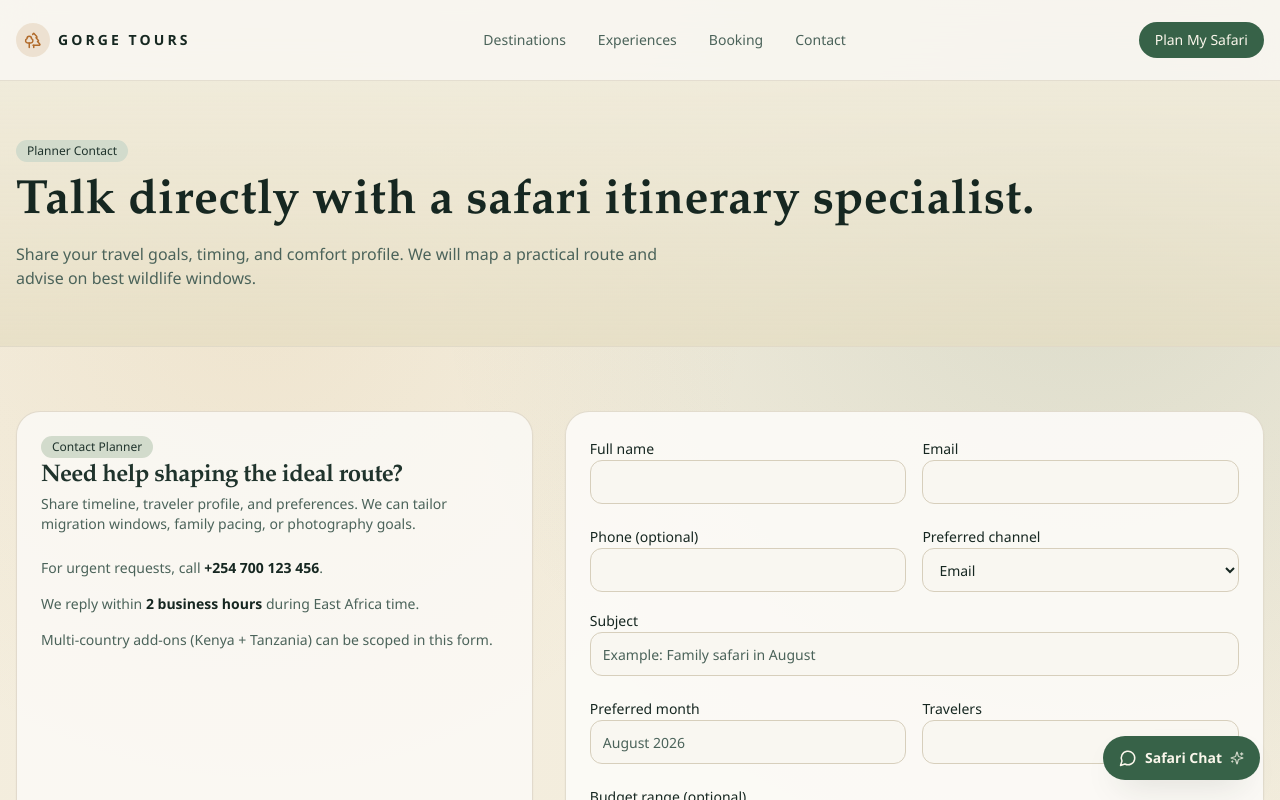
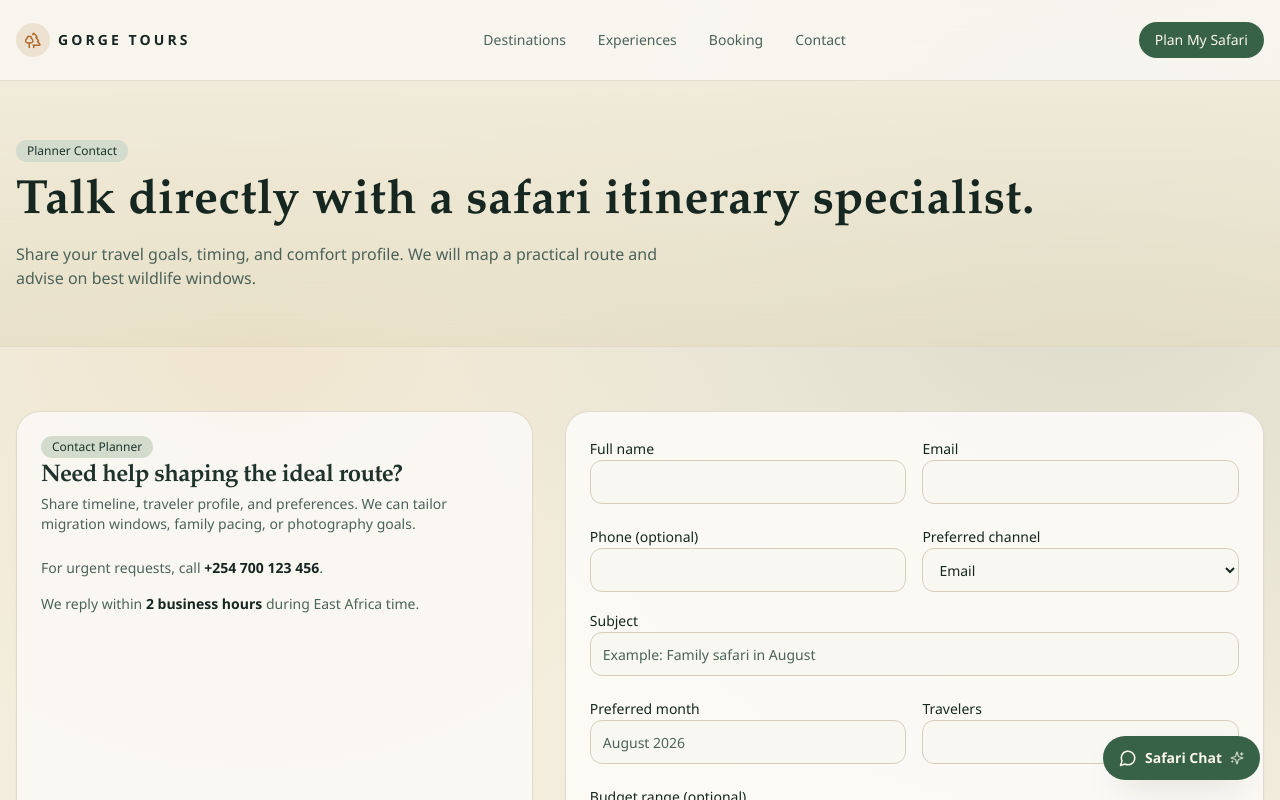
Before and after one commit to thigaruth/gorge-tours-website, a Next.js app in the folder src/: page /contact in a window 1280 px wide. Shown: the top 800 px of the page. Built offline with nearby package versions, Linux system fonts and the light colour scheme.

Commit message:
Made changes to the contact form and the hero component

```diff
--- a/src/components/home/ContactPanel.tsx
+++ b/src/components/home/ContactPanel.tsx
@@ -97,7 +97,7 @@ export default function ContactPanel() {
             <p>
               We reply within <span className="font-semibold text-foreground">2 business hours</span> during East Africa time.
             </p>
-            <p>Multi-country add-ons (Kenya + Tanzania) can be scoped in this form.</p>
+
           </CardContent>
         </Card>
 
--- a/src/components/home/Hero.tsx
+++ b/src/components/home/Hero.tsx
@@ -36,7 +36,7 @@ export default function Hero() {
               </a>
               <a href="#contact">
                 <Button variant="outline" size="lg">
-                  Talk to Planner
+                  Talk to Your Planner
                 </Button>
               </a>
             </div>
```
